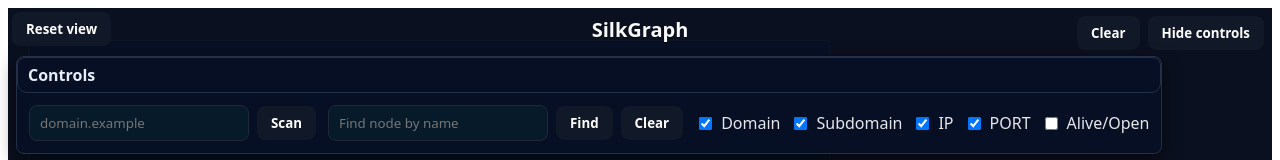
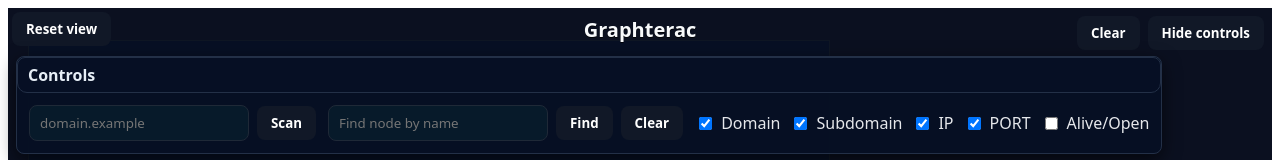
Before and after one commit to PlugsPakuko/Graphterac, a React (Vite) app in the folder frontend/: page / in a window 1280 px wide. Shown: the top 160 px of the page. Built offline with nearby package versions, Linux system fonts and the light colour scheme.

Commit message:
feat: "retitle"

```diff
--- a/frontend/src/pages/ScanPage.jsx
+++ b/frontend/src/pages/ScanPage.jsx
@@ -100,7 +100,7 @@
 
       {/* SilkGraph title fixed at top-center */}
       <div style={{ position: "fixed", left: 0, right: 0, top: 16, pointerEvents: "none", zIndex: 10001 }}>
-  <div style={{ textAlign: "center", fontSize: 20, color: "#f8fafc", fontWeight: 600, textShadow: "0 1px 0 rgba(0,0,0,0.7)", fontFamily: "system-ui, -apple-system, BlinkMacSystemFont, 'Segoe UI', Roboto, Oxygen, Ubuntu, Cantarell, 'Open Sans', 'Helvetica Neue', sans-serif" }}>SilkGraph</div>
+  <div style={{ textAlign: "center", fontSize: 20, color: "#f8fafc", fontWeight: 600, textShadow: "0 1px 0 rgba(0,0,0,0.7)", fontFamily: "system-ui, -apple-system, BlinkMacSystemFont, 'Segoe UI', Roboto, Oxygen, Ubuntu, Cantarell, 'Open Sans', 'Helvetica Neue', sans-serif" }}>Graphterac</div>
       </div>
 
       {/* Always-visible controls toggle + Clear button */}
```
